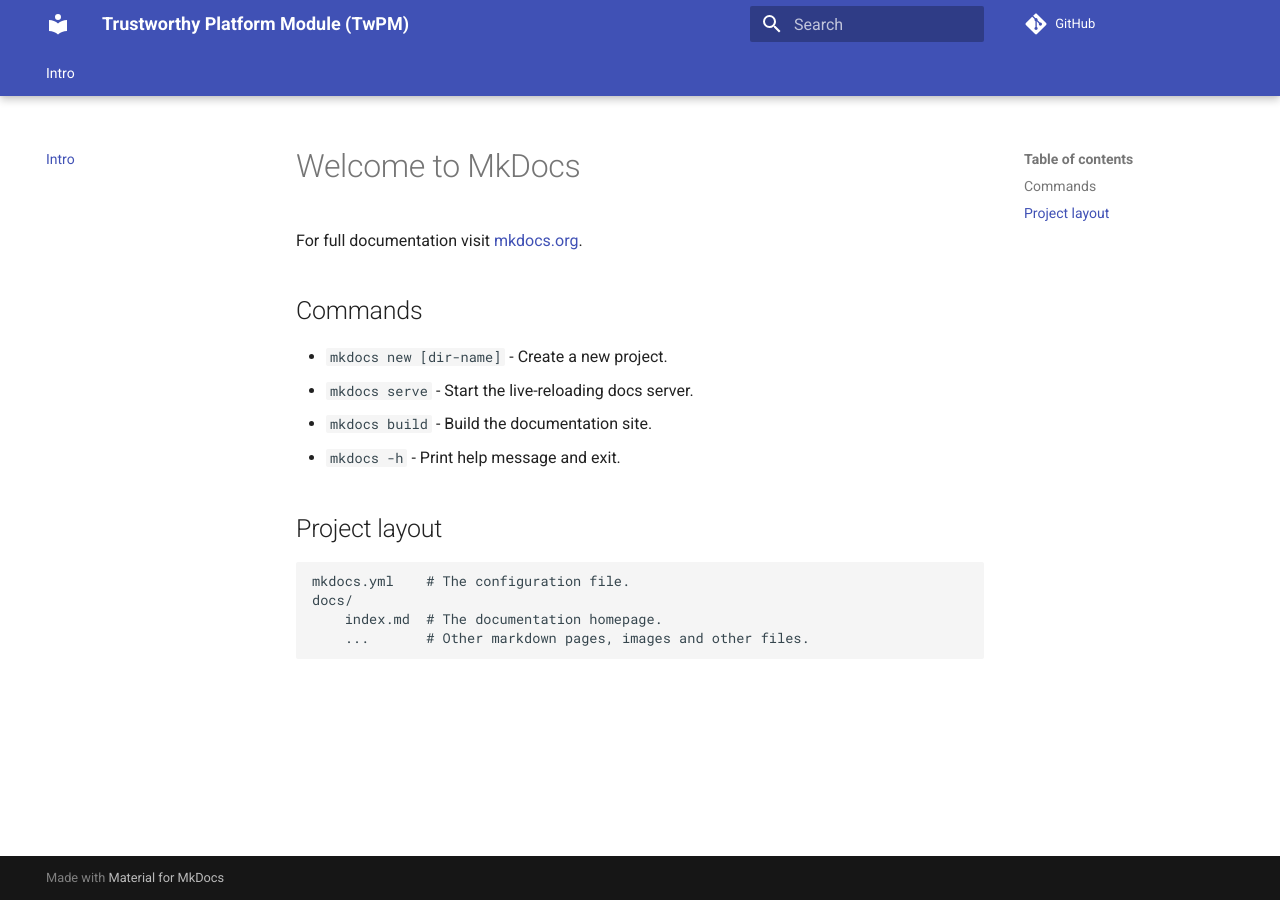
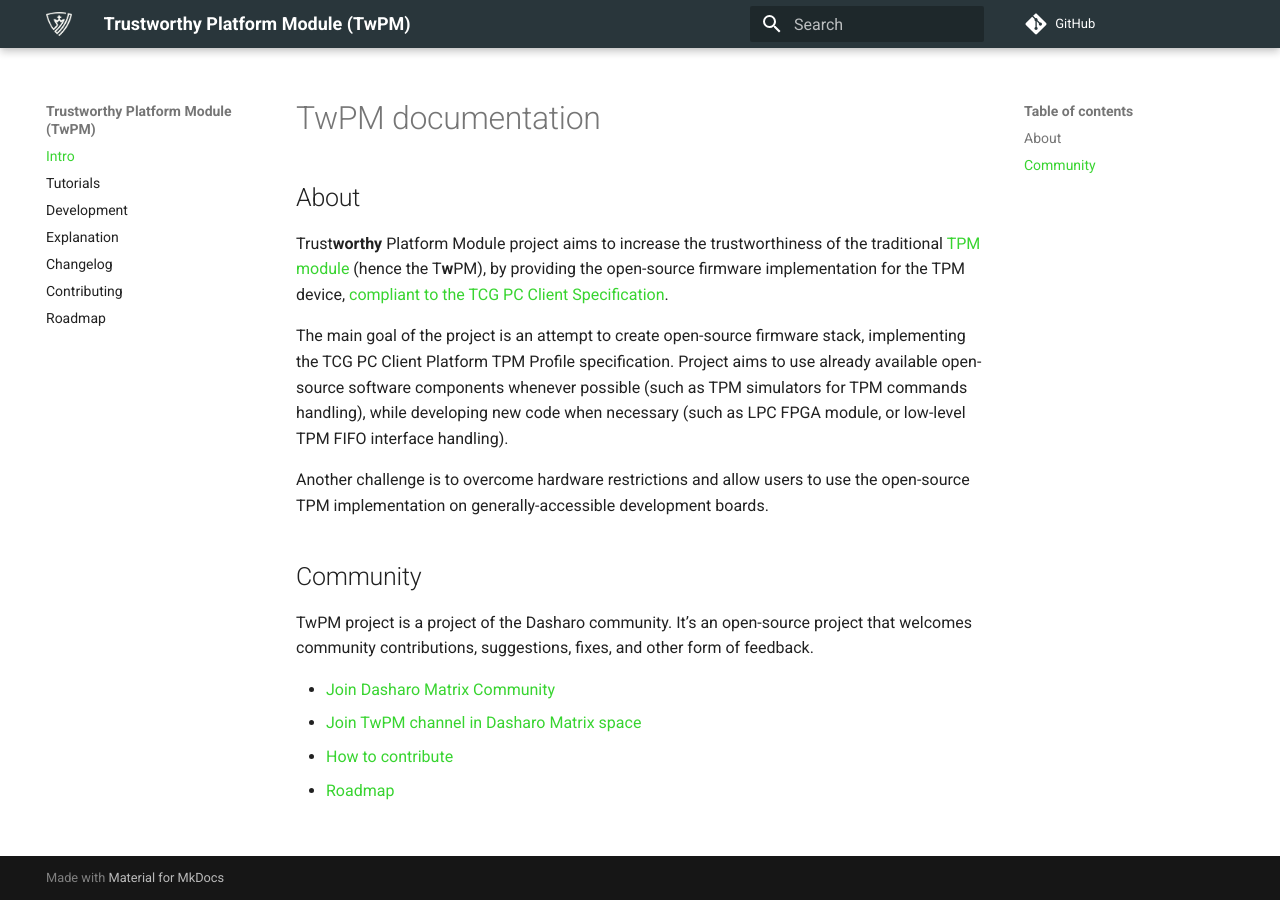
Before and after one commit to Dasharo/twpm-docs, an MkDocs documentation site: the page built from docs/index.md, in a window 1280 px wide. Built offline with MkDocs 1.6.1 and Material for MkDocs 9.7.7, drawn with Linux system fonts in a browser that asks for light colours; comment, search, counter and statistics services are not loaded.

Commit message:
create initial skeleton for documentation
Signed-off-by: Maciej Pijanowski <maciej.pijanowski@3mdeb.com>

```diff
--- a/docs/index.md
+++ b/docs/index.md
@@ -1,17 +1,31 @@
-# Welcome to MkDocs
+# TwPM documentation
 
-For full documentation visit [mkdocs.org](https://www.mkdocs.org).
+## About
 
-## Commands
+Trust**worthy** Platform Module project aims to increase the trustworthiness of
+the traditional
+[TPM module](https://en.wikipedia.org/wiki/Trusted_Platform_Module)
+(hence the T**w**PM), by providing the open-source firmware implementation for
+the TPM device,
+[compliant to the TCG PC Client Specification](explanation/compliance.md).
 
-* `mkdocs new [dir-name]` - Create a new project.
-* `mkdocs serve` - Start the live-reloading docs server.
-* `mkdocs build` - Build the documentation site.
-* `mkdocs -h` - Print help message and exit.
+The main goal of the project is an attempt to create open-source firmware stack,
+implementing the TCG PC Client Platform TPM Profile specification. Project aims
+to use already available open-source software components whenever possible
+(such as TPM simulators for TPM commands handling), while developing new code
+when necessary (such as LPC FPGA module, or low-level TPM FIFO interface
+handling).
 
-## Project layout
+Another challenge is to overcome hardware restrictions and allow users to use
+the open-source TPM implementation on generally-accessible development boards.
 
-    mkdocs.yml    # The configuration file.
-    docs/
-        index.md  # The documentation homepage.
-        ...       # Other markdown pages, images and other files.
+## Community
+
+TwPM project is a project of the Dasharo community. It’s an open-source project
+that welcomes community contributions, suggestions, fixes, and other form
+of feedback.
+
+* [Join Dasharo Matrix Community](https://docs.dasharo.com/ways-you-can-help-us/#join-dasharo-matrix-community)
+* [Join TwPM channel in Dasharo Matrix space](https://matrix.to/#/#twpm:matrix.org)
+* [How to contribute](contributing/index.md)
+* [Roadmap](roadmap/index.md)
--- /dev/null
+++ b/docs/stylesheets/extra.css
@@ -0,0 +1,11 @@
+:root {
+  --md-primary-fg-color:        #29363b;
+  --md-primary-fg-color--light: #808080;
+  --md-primary-fg-color--dark:  #29363b;
+  --md-accent-fg-color:         hsla(117, 66%, 51%, 0.7);
+  --md-text-font-family:        "Oswald",sans-serif;
+}
+
+:root > * {
+  --md-typeset-a-color:         #38d430;
+}
--- a/mkdocs.yml
+++ b/mkdocs.yml
@@ -4,17 +4,16 @@
 repo_url: https://github.com/dasharo/twpm-docs
 theme:
   name: material
-#  favicon: images/favicon.png
-#  logo: images/dasharo-logo.png
+  favicon: images/favicon.png
+  logo: images/dasharo-logo.png
   features:
     - content.tabs.link
     - navigation.instant
     - navigation.tracking
-    - navigation.tabs
-    - navigation.tabs.sticky
-google_analytics:
-  - UA-39420295-13
-  - auto
+      # - navigation.tabs
+      # - navigation.tabs.sticky
+extra_css:
+  - stylesheets/extra.css
 markdown_extensions:
   - footnotes
   - pymdownx.highlight
@@ -33,3 +32,9 @@
   - search
 nav:
   - 'Intro': index.md
+  - 'Tutorials': tutorials/index.md
+  - 'Development': development/index.md
+  - 'Explanation': explanation/index.md
+  - 'Changelog': changelog/index.md
+  - 'Contributing': contributing/index.md
+  - 'Roadmap': roadmap/index.md
```
Also changed, not shown: docs/changelog/index.md (added, +3 -0 lines), docs/contributing/index.md (added, +3 -0 lines), docs/development/index.md (added, +6 -0 lines), docs/explanation/compliance.md (added, +3 -0 lines), docs/explanation/index.md (added, +11 -0 lines), docs/roadmap/index.md (added, +215 -0 lines), docs/tutorials/index.md (added, +6 -0 lines), docs/images/dasharo-logo.png (added), docs/images/favicon.png (added).
